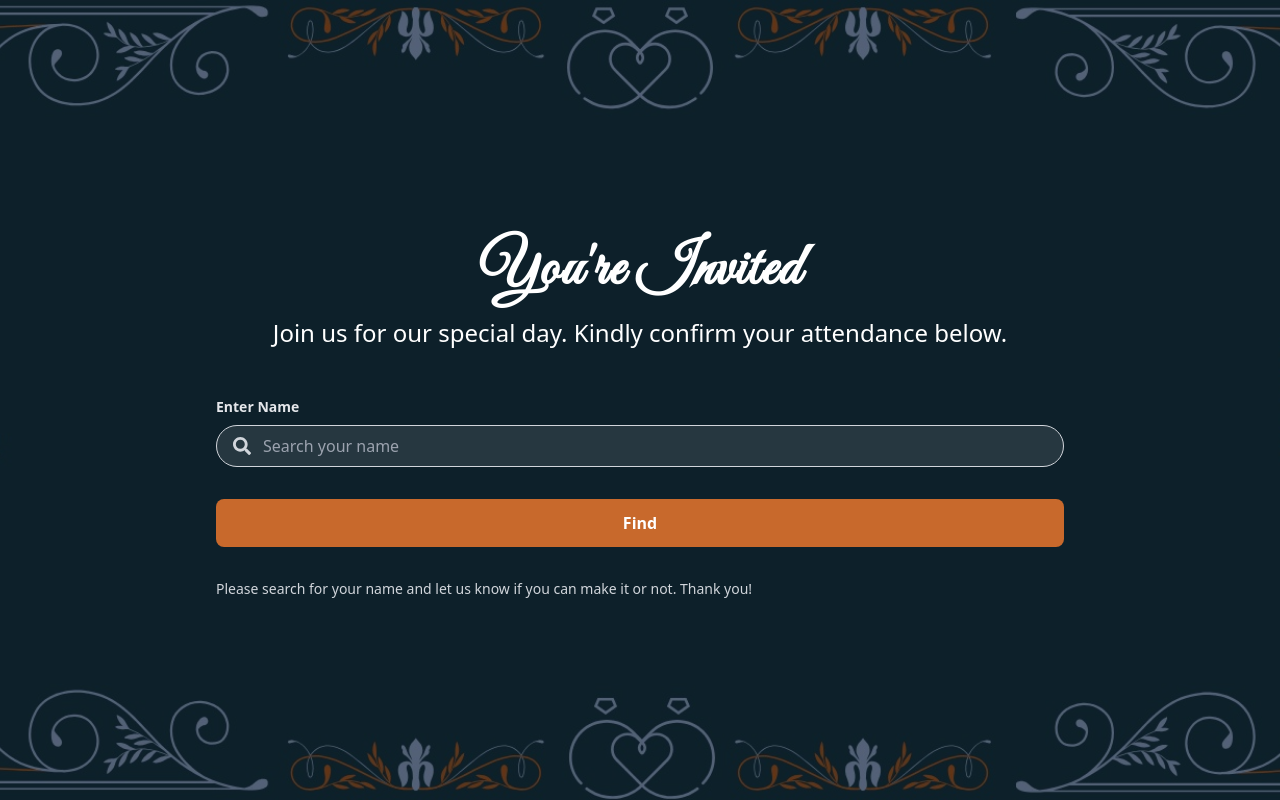
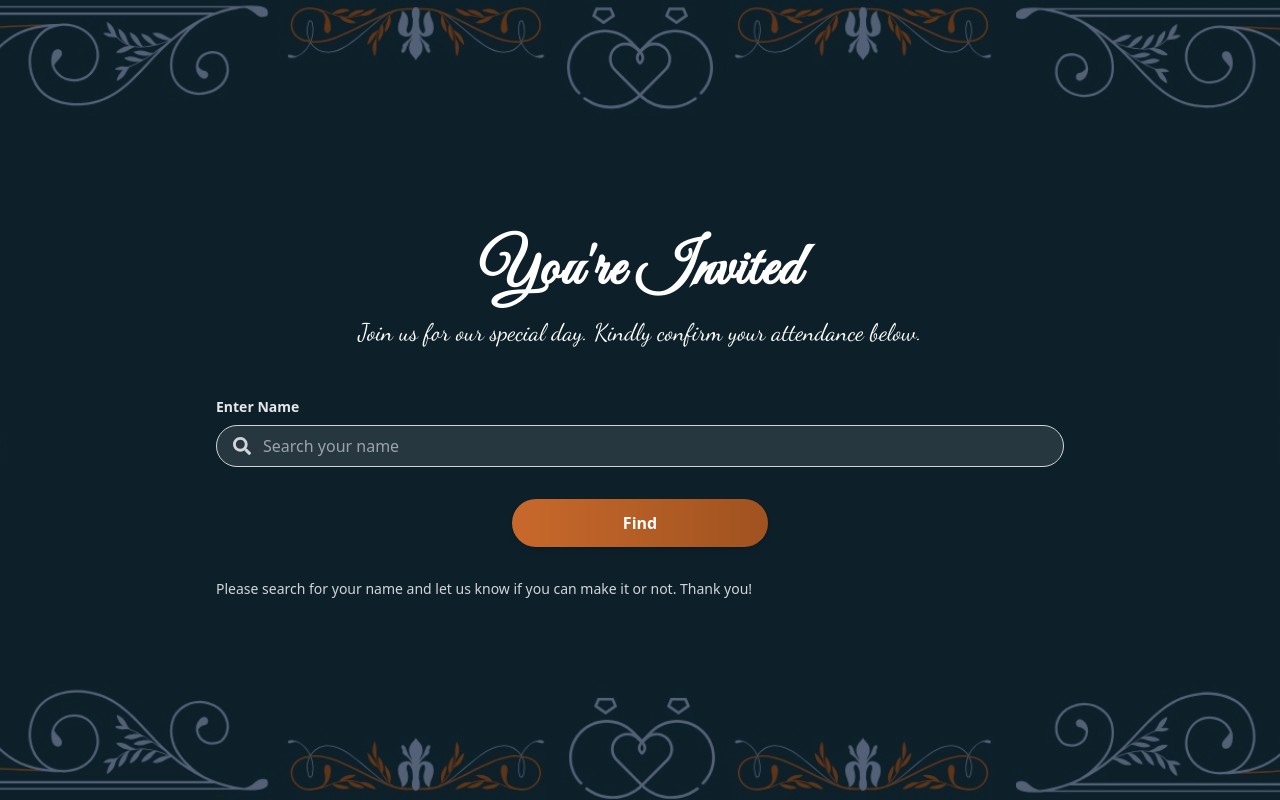
Before and after one commit to Ccode25/RSVPForLouieAndEliWedding, a React (Vite) app in the folder client/: page / in a window 1280 px wide. Built offline with nearby package versions, Linux system fonts and the light colour scheme.

Commit message:
improve button and font design

```diff
--- a/client/src/components/Button.jsx
+++ b/client/src/components/Button.jsx
@@ -2,15 +2,15 @@ import React from "react";
 
 const Button = ({ label, onClick }) => {
   return (
-    <div>
+    <div className="flex justify-center">
       <button
         type="button"
-        className="w-full py-3 text-white font-bold rounded-lg transition-transform transform hover:scale-105"
-        style={{ backgroundColor: "#C8692C" }}
+        className="w-full md:w-64 py-3 text-base font-semibold text-white rounded-full shadow-md
+                   bg-gradient-to-r from-[#C8692C] to-[#a0521f]
+                   transition-all duration-300 transform hover:scale-105 hover:shadow-lg"
         onClick={onClick}
       >
-        {" "}
-        {label}{" "}
+        {label}
       </button>
     </div>
   );
--- a/client/src/components/RsvpHeader.jsx
+++ b/client/src/components/RsvpHeader.jsx
@@ -7,7 +7,10 @@ const RsvpHeader = () => {
       <h1 className="text-5xl md:text-6xl font-extrabold font-greatVibes tracking-wide leading-tight">
         You're Invited
       </h1>
-      <p className="text-lg md:text-2xl mt-4">
+      <p
+        className="text-lg md:text-2xl mt-4"
+        style={{ fontFamily: "'Dancing Script', cursive" }}
+      >
         Join us for our special day. Kindly confirm your attendance below.
       </p>
     </div>
--- a/client/tailwind.config.js
+++ b/client/tailwind.config.js
@@ -4,6 +4,7 @@ export default {
     extend: {
       fontFamily: {
         greatVibes: ["Great Vibes", "cursive"],
+        mtbell: ["MT Bell", "serif"], // ✅ Added MT Bell font
       },
       boxShadow: {
         "header-shadow": "0 4px 15px rgba(212, 175, 55, 0.6)",
```
